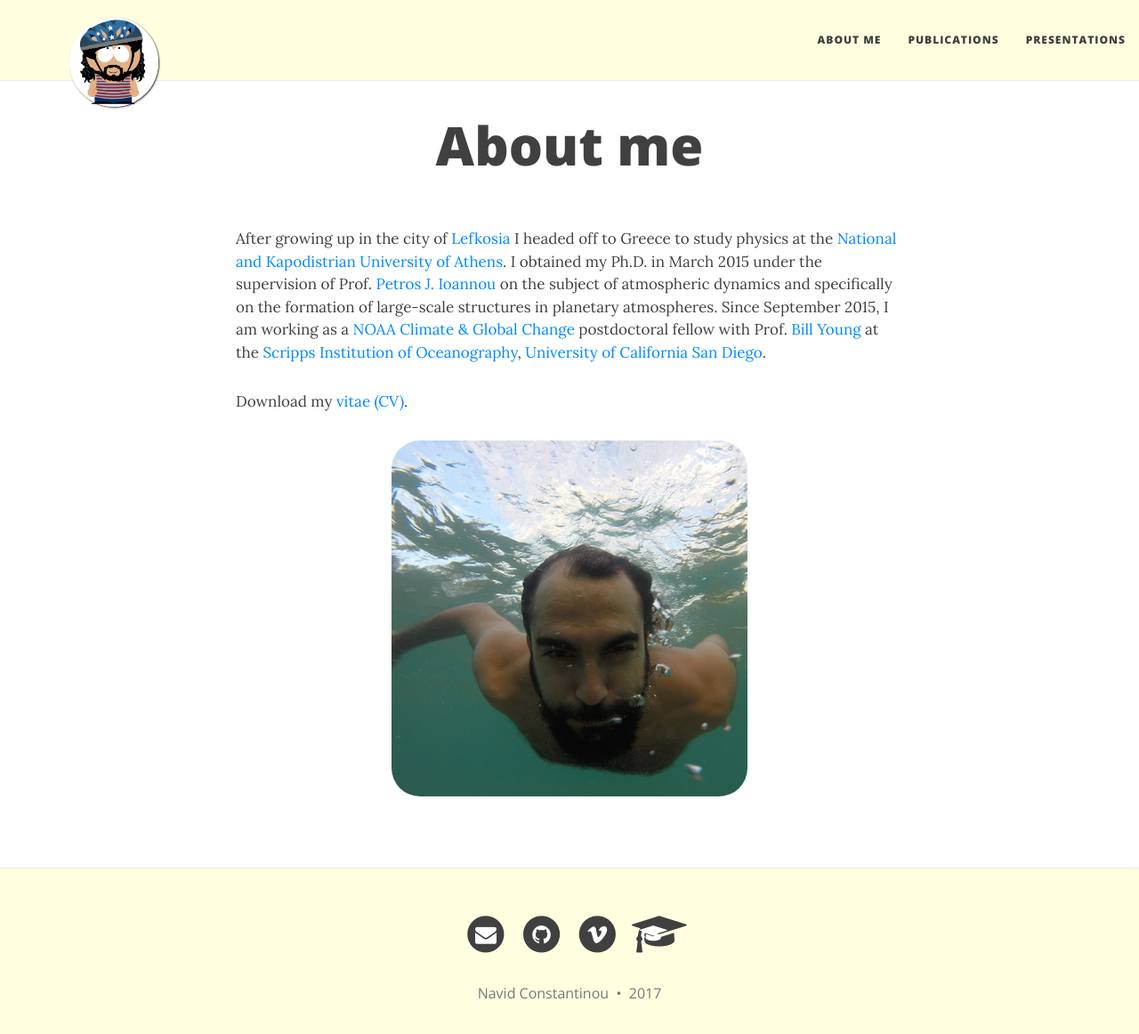
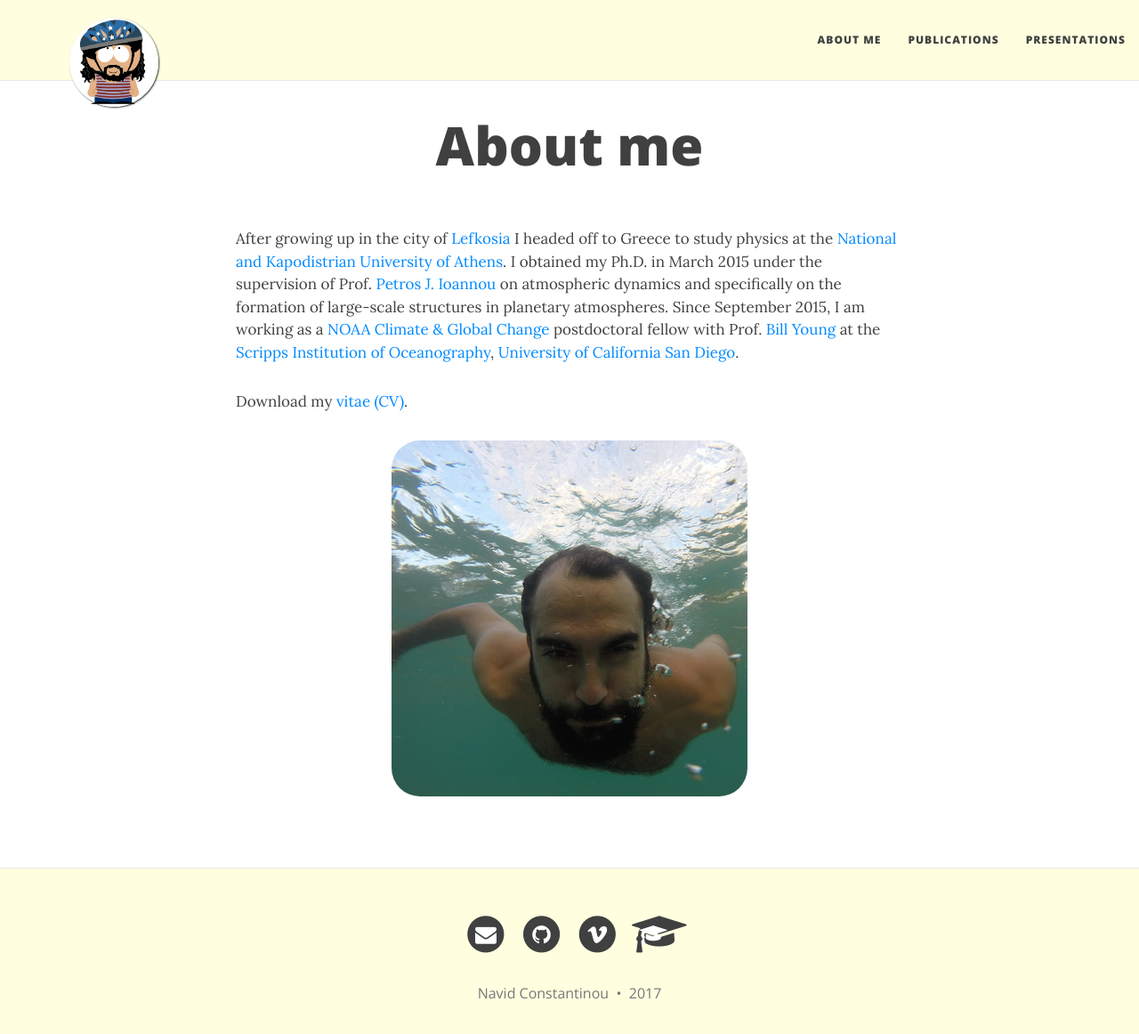
Before and after one commit to navidcy/navidcy.github.io, a Jekyll site: the page built from aboutme.md, in a window 1280 px wide and 1178 px high. Shown: the top 1162 px of the window at 89% size. Built offline with Jekyll 4.4.1, drawn with Linux system fonts in a browser that asks for light colours; nearby versions of some CDN libraries.

Commit message:
updates about paragraph

```diff
--- a/aboutme.md
+++ b/aboutme.md
@@ -1,18 +1,17 @@
 ---
 layout: page
 title: About me
-#subtitle: Why you'd want to go on a date with me
+#subtitle: Short biographical note
 ---
 
 
-After growing up in the city of [Lefkosia][lefkosia-site] I headed off to Greece to study physics at the [National and Kapodistrian University of Athens][uoa-site]. I obtained my Ph.D. in March 2015 under the supervision of Prof. [Petros J. Ioannou][pji-site] on the subject of atmospheric dynamics and specifically on the formation of large-scale structures in planetary atmospheres. Since September 2015, I am working as a [NOAA Climate & Global Change][noaa-site] postdoctoral fellow with Prof. [Bill Young][bill-site] at the [Scripps Institution of Oceanography][scripps-site], [University of California San Diego][ucsd-site].
+After growing up in the city of [Lefkosia][lefkosia-site] I headed off to Greece to study physics at the [National and Kapodistrian University of Athens][uoa-site]. I obtained my Ph.D. in March 2015 under the supervision of Prof. [Petros J. Ioannou][pji-site] on atmospheric dynamics and specifically on the formation of large-scale structures in planetary atmospheres. Since September 2015, I am working as a [NOAA Climate & Global Change][noaa-site] postdoctoral fellow with Prof. [Bill Young][bill-site] at the [Scripps Institution of Oceanography][scripps-site], [University of California San Diego][ucsd-site].
 
 Download my [vitae (CV)](cv_navid.pdf).
 
 
 {: .center}
 <img src="/img/navid_underwater.jpg" alt="me" class="circular-image" />
-
 
 
 [lefkosia-site]: http://en.wikipedia.org/wiki/Nicosia
```
